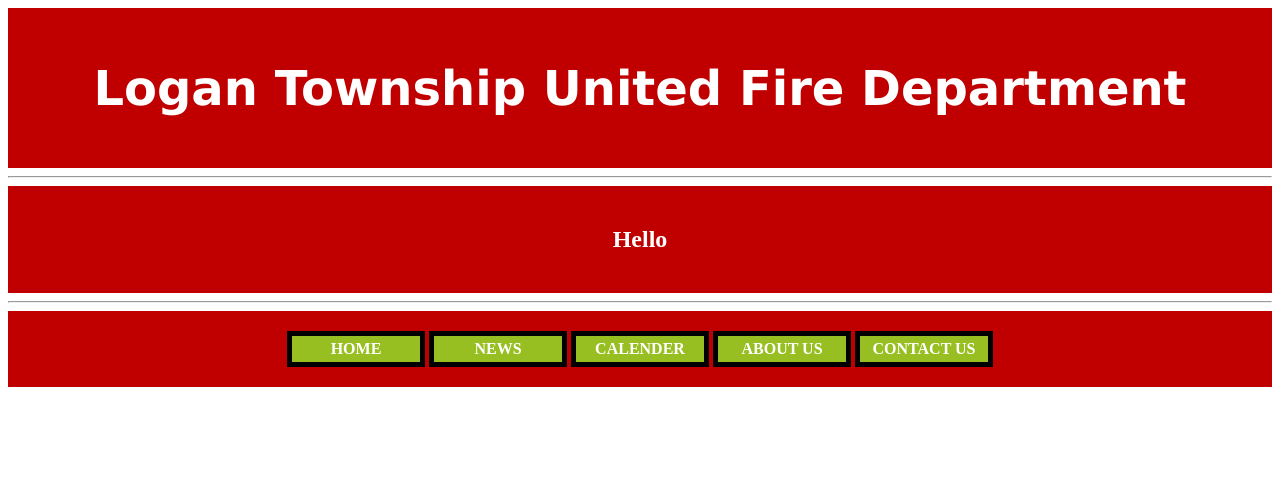
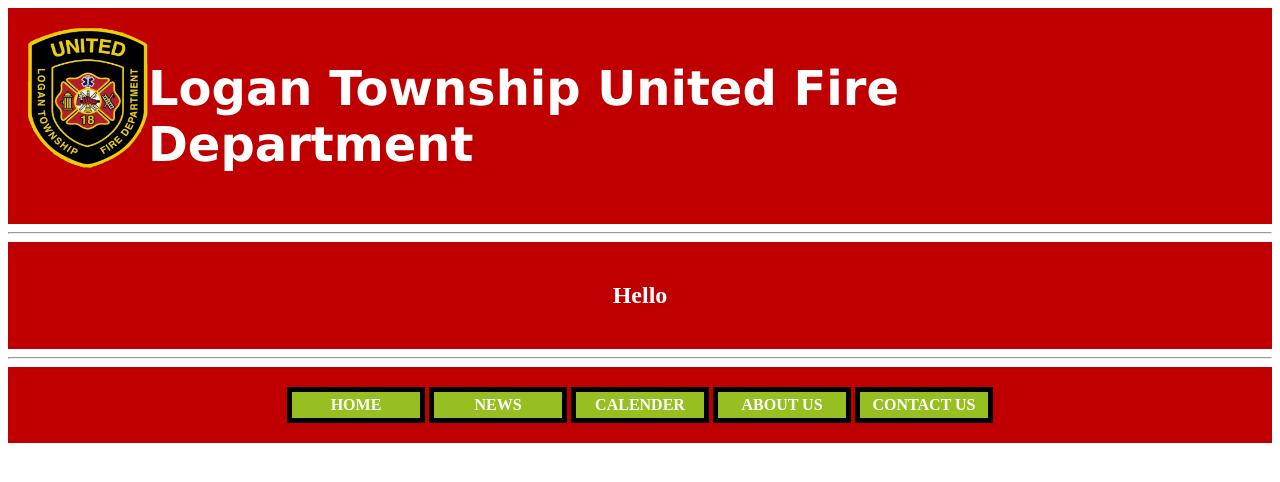
Before and after one commit to clarkis117/IST250-PersonalWebSite, a plain HTML site: page index.htm in a window 1280 px wide. Drawn offline with Linux system fonts and the light colour scheme.

Commit message:
more work to the style sheet and index.htm

```diff
--- a/index.htm
+++ b/index.htm
@@ -7,8 +7,9 @@
 	</head>
 <body>
 
-	<div class="header" align="center" style="Background-color:#C00000; color:white; padding:20px;">
-		<h1>Logan Township United Fire Department</h1>
+	<div class="header">
+		<img class="logo" src="ltufd_logo_enhance.gif" align="left" height="140" width="120" alt="Logan Township United Fire Department Logo, links to hoem page" />
+		<h1 style="margin-right: 50px">Logan Township United Fire Department</h1>
 	</div>
 	<hr>
 
--- a/stylesheet.css
+++ b/stylesheet.css
@@ -5,6 +5,11 @@
 	font-family: Verdana;
 	font-weight: bold;
 	font-size: x-large;
+}
+
+.logo {
+
+
 }
 
 ul#menu {
```
